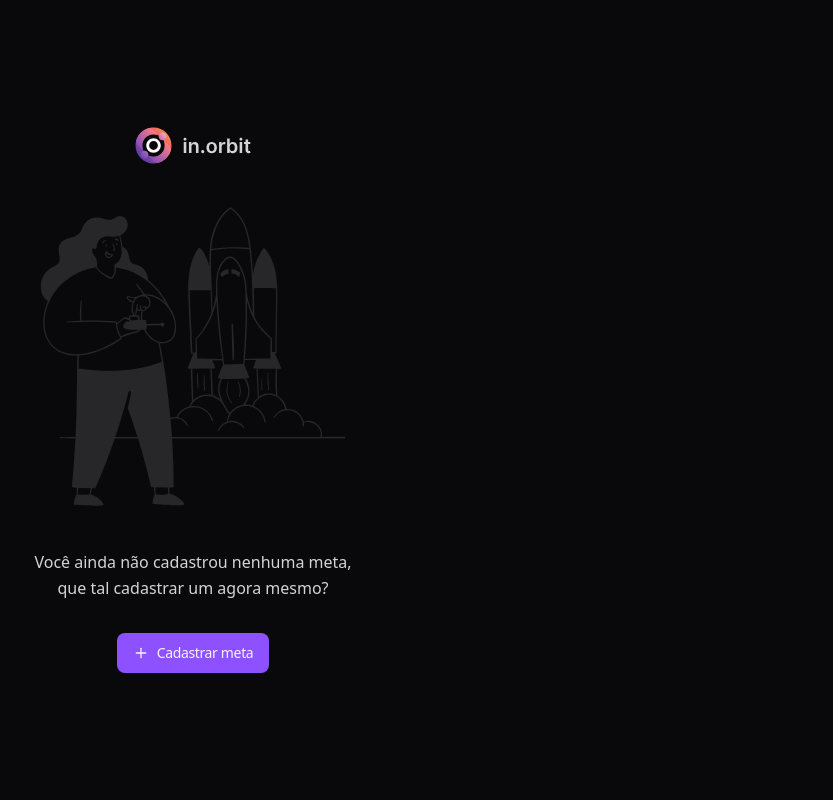
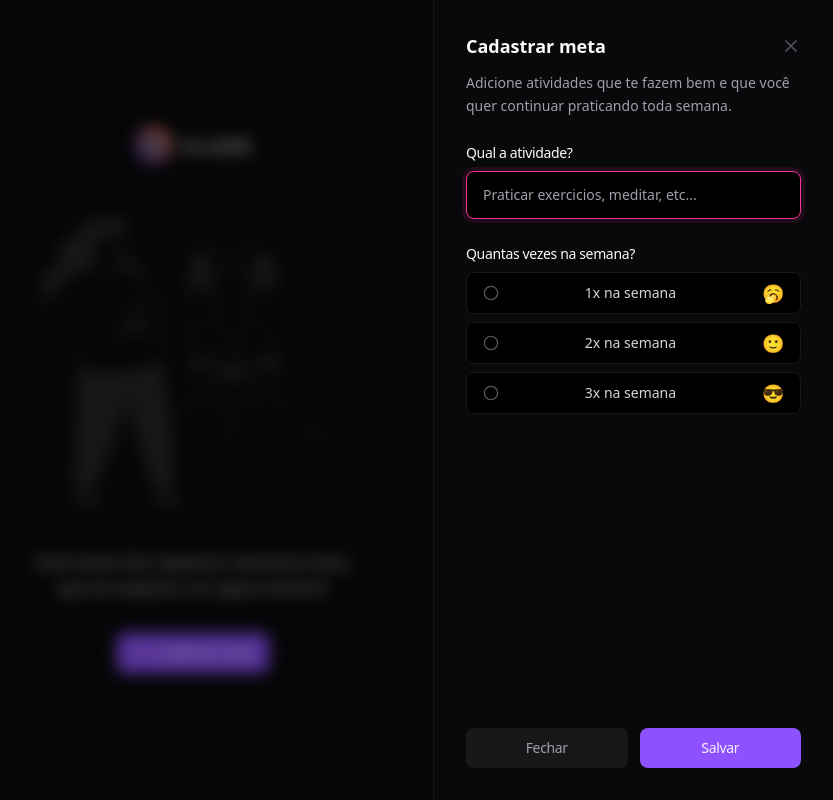
Before and after one commit to misaelbueno/nlw-pocket-js-react, a React (Vite) app: page / in a window 1280 px wide. Both pictures are taken after a click on the button "Cadastrar meta". Shown: the whole page, without its empty margins (447-1280 px from the left). Built offline with nearby package versions, Linux system fonts and the light colour scheme.

Commit message:
feat: modal crair nova meta

```diff
--- a/src/app.tsx
+++ b/src/app.tsx
@@ -1,22 +1,111 @@
-import { Plus } from 'lucide-react'
+import { Plus, X } from 'lucide-react'
 import letsStart from './assets/lets-start-illustration.svg'
 import logo from './assets/logo-in-orbit.svg'
 import { Button } from './components/ui/button'
+import {
+  Dialog,
+  DialogClose,
+  DialogContent,
+  DialogDescription,
+  DialogTitle,
+  DialogTrigger,
+} from './components/ui/dialog'
+import { Input } from './components/ui/input'
+import { Label } from './components/ui/label'
+import {
+  RadioGroup,
+  RadioGroupIndicator,
+  RadioGroupItem,
+} from './components/ui/radio-group'
 
 export function App() {
   return (
+    <Dialog>
       <div className="h-screen flex flex-col items-center justify-center gap-8">
         <img src={logo} alt="in.orbit" />
         <img src={letsStart} alt="in.orbit" />
         <p className="text-zinc-300 leading-relaxed max-w-80 text-center">
-        Você ainda não cadastrou nenhuma meta, que tal cadastrar um agora mesmo?
+          Você ainda não cadastrou nenhuma meta, que tal cadastrar um agora
+          mesmo?
         </p>
 
+        <DialogTrigger asChild>
           <Button>
             <Plus className="size-4" />
             Cadastrar meta
           </Button>
+        </DialogTrigger>
       </div>
+
+      <DialogContent>
+        <div className="flex flex-col gap-6 h-full">
+          <div className="flex flex-col gap-3">
+            <div className="flex items-center justify-between">
+              <DialogTitle>Cadastrar meta</DialogTitle>
+              <DialogClose>
+                <X className="size-5 text-zinc-600" />
+              </DialogClose>
+            </div>
+
+            <DialogDescription>
+              Adicione atividades que te fazem bem e que você quer continuar
+              praticando toda semana.
+            </DialogDescription>
+          </div>
+
+          <form action="" className="flex-1 flex flex-col justify-between">
+            <div className="flex flex-col gap-6">
+              <div className="flex flex-col gap-2">
+                <Label htmlFor="title">Qual a atividade?</Label>
+                {/* biome-ignore lint/correctness/useUniqueElementIds: false positive */}
+                <Input
+                  id="title"
+                  autoFocus
+                  placeholder="Praticar exercicios, meditar, etc..."
+                />
+              </div>
+              <div className="flex flex-col gap-2">
+                <Label htmlFor="title">Quantas vezes na semana?</Label>
+                <RadioGroup>
+                  <RadioGroupItem value="1">
+                    <RadioGroupIndicator />
+                    <span className="text-zinc-300 text-sm font-medium leadind-none">
+                      1x na semana
+                    </span>
+                    <span className="text-lg leading-none">🥱</span>
+                  </RadioGroupItem>
+
+                  <RadioGroupItem value="2">
+                    <RadioGroupIndicator />
+                    <span className="text-zinc-300 text-sm font-medium leadind-none">
+                      2x na semana
+                    </span>
+                    <span className="text-lg leading-none">🙂</span>
+                  </RadioGroupItem>
+
+                  <RadioGroupItem value="3">
+                    <RadioGroupIndicator />
+                    <span className="text-zinc-300 text-sm font-medium leadind-none">
+                      3x na semana
+                    </span>
+                    <span className="text-lg leading-none">😎</span>
+                  </RadioGroupItem>
+                </RadioGroup>
+              </div>
+            </div>
+
+            <div className="flex items-center gap-3">
+              <DialogClose asChild>
+                <Button type="button" className="flex-1" variant="secondary">
+                  Fechar
+                </Button>
+              </DialogClose>
+              <Button className="flex-1">Salvar</Button>
+            </div>
+          </form>
+        </div>
+      </DialogContent>
+    </Dialog>
   )
 }
 
```
Lines whose indentation alone changed are shown as unchanged.
